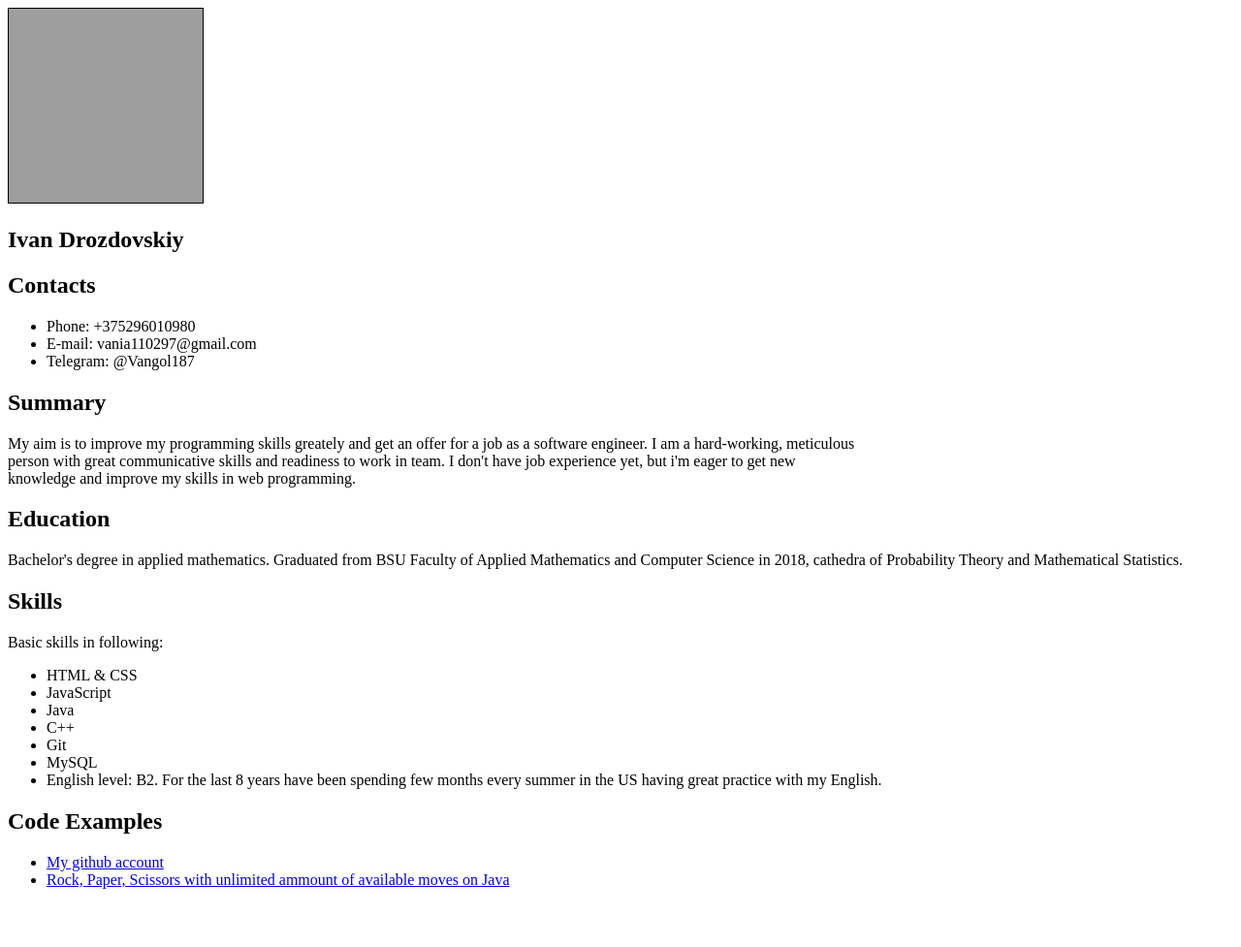
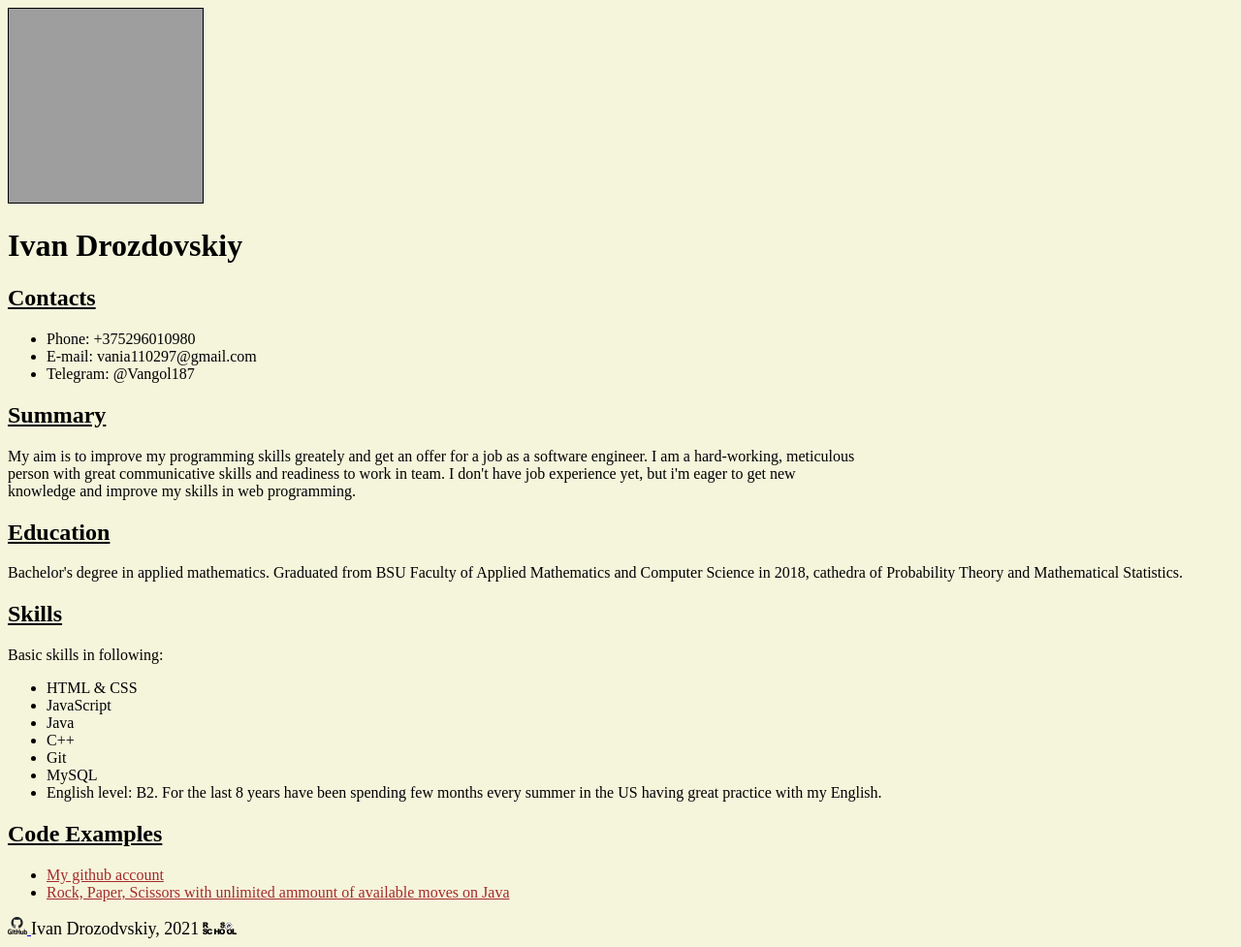
Before and after one commit to vangol1/rsschool-cv, a plain HTML site: page index.html in a window 1280 px wide. Shown: the whole page at 97% size. Before the commit the page ends 933 px from the top, so only its background shows below. Drawn offline with Linux system fonts and the light colour scheme; grey boxes are pictures that could not be loaded.

Commit message:
feat: add footer and styles

```diff
--- a/index.html
+++ b/index.html
@@ -2,40 +2,37 @@
 <html lang="en">
     <head>
         <title>CV Drozdovskiy</title>
+        <meta charset="utf-8">
+        <link rel="stylesheet" href="style.css">
     </head>
-    <style>
-        main{
-        margin: auto;
-        }
-        #summary{
-            width: 70%;
-        }
-    </style>
     <body>
+        <div id="wrapper">
+            <header>
+                <img id="header_avatar" src="https://i.imgur.com/5UHob6E.jpg" alt="Avatar" width="200" height="200">
+                <h1><strong>Ivan Drozdovskiy</strong></h1>
+            </header>
             <main>
                 <section>
-                <img src="https://i.imgur.com/5UHob6E.jpg" alt="Avatar" width="200" height="200" border="1">
-                <h1><strong>Ivan Drozdovskiy</strong></h1>
-                <h2><strong>Contacts</strong></h2>
+                    <h2 class="header"><strong>Contacts</strong></h2>
                     <ul>
                         <li>Phone: +375296010980</li>
                         <li>E-mail: vania110297@gmail.com</li>
                         <li>Telegram: @Vangol187</li>
                     </ul>
                 </section>
-            <section id="summary">
-                <h2><strong>Summary</strong></h2>
+                <article id="summary">
+                        <h2 class="header"><strong>Summary</strong></h2>
                         My aim is to improve my programming skills greately and get an offer for a job as a software engineer.
                         I am a hard-working, meticulous person with great communicative skills and readiness to work in team.
                         I don&#39;t have job experience yet, but i&#39;m eager to get new knowledge and improve my skills in web programming.
-            </section>
+                </article>
                 <section>
-                <h2><strong>Education</strong></h2>
+                    <h2 class="header"><strong>Education</strong></h2>
                     Bachelor&#39;s degree in applied mathematics. Graduated from BSU Faculty of Applied Mathematics and Computer Science in 2018,
                     cathedra of Probability Theory and Mathematical Statistics.
                 </section>
                 <section>
-                <h2><strong>Skills</strong></h2>
+                    <h2 class="header"><strong>Skills</strong></h2>
                     Basic skills in following:
                     <ul>
                         <li>HTML &amp; CSS</li>
@@ -48,12 +45,22 @@
                     </ul>
                 </section>
                 <section>
-                <h2><strong>Code Examples</strong></h2>
+                    <h2 class="header"><strong>Code Examples</strong></h2>
                 <ul>
-                <li><a href="https://github.com/vangol1">My github account</a></li>
-                <li><a href="https://github.com/vangol1/RockPaperScissors">Rock, Paper, Scissors with unlimited ammount of available moves on Java</a></li>
+                    <li><a class="link" href="https://github.com/vangol1">My github account</a></li>
+                    <li><a class="link" href="https://github.com/vangol1/RockPaperScissors">Rock, Paper, Scissors with unlimited ammount of available moves on Java</a></li>
                 </ul>
                 </section>
             </main>
+            <footer>
+                <a href="https://github.com/vangol1">
+                    <img src="assets/GitHub-logo.png" width="20" alt="GitHub logo">
+                </a>
+                <span id="footer_name">Ivan Drozodvskiy, 2021</span>
+                <a href="https://rs.school/js/">
+                    <img src="assets/rs_school_logo.svg" width="35" alt="RS School logo">
+                </a>
+            </footer>
+        </div>
     </body>
 </html>
--- /dev/null
+++ b/style.css
@@ -0,0 +1,26 @@
+body{
+    background-color:beige;
+}
+#wrapper{
+    margin: auto;
+    color:black;
+}
+#summary{
+    width: 70%;
+}
+
+#footer_name{
+    font-size:large
+}
+
+#header_avatar{
+    border: 1px solid black;
+}
+
+.header{
+    text-decoration: underline;
+}
+
+.link{
+    color: brown;
+}
```
Also changed, not shown: assets/GitHub-logo.png (added), assets/rs_school_logo.svg (added). Lines whose indentation alone changed are shown as unchanged.
